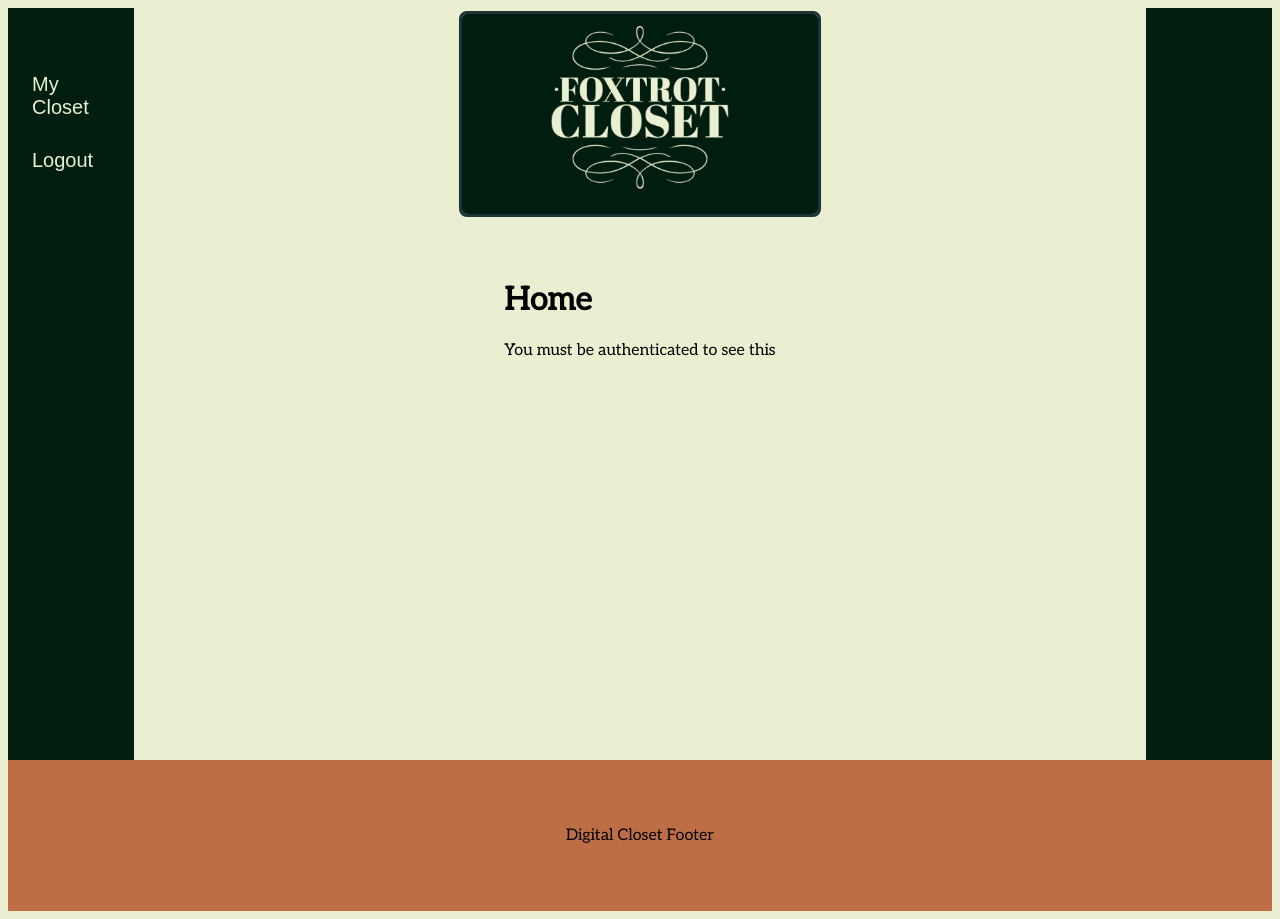
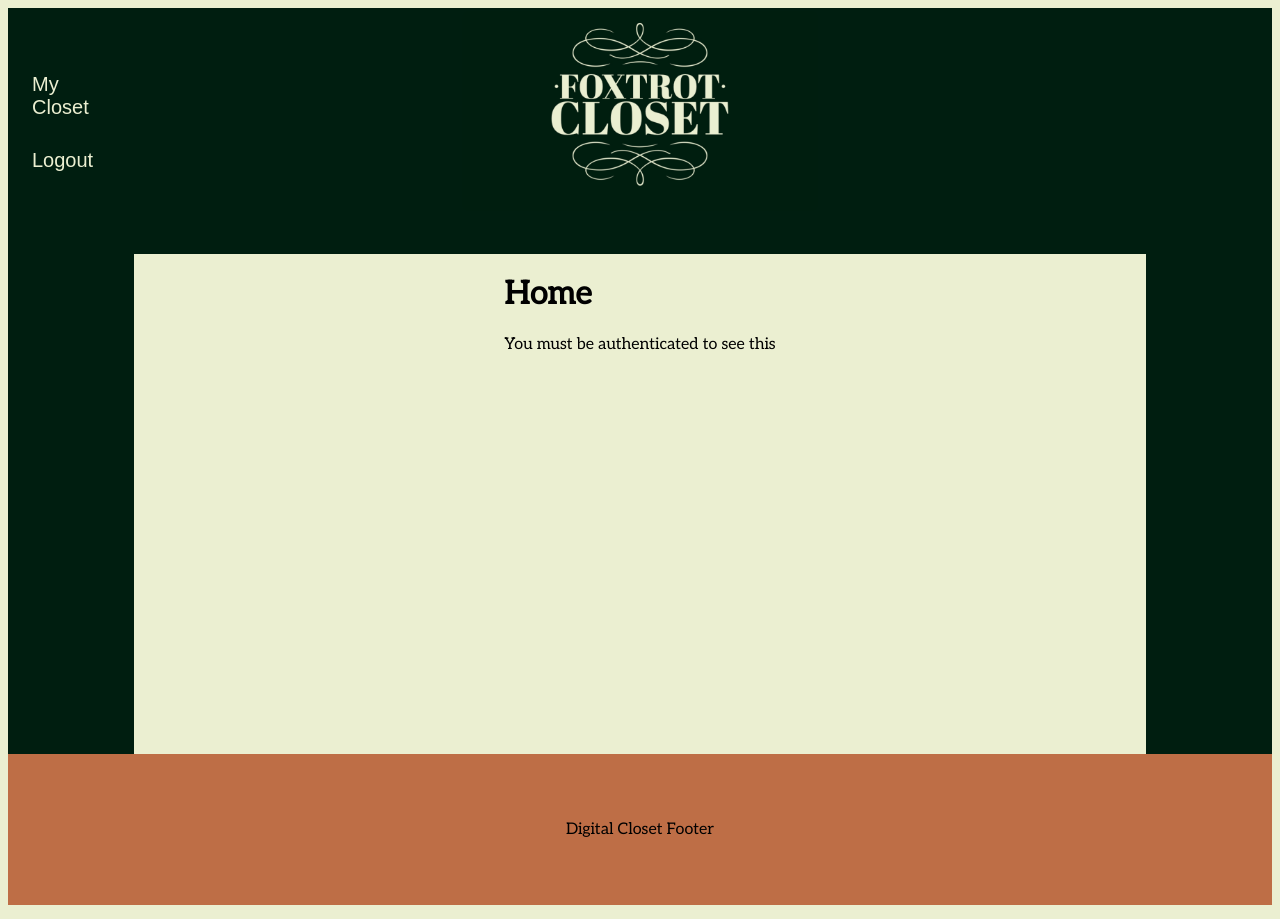
Before and after one commit to egaladna/team-foxtrot-final-capstone-, a Vue app in the folder vue/: page / in a window 1280 px wide. Built offline with nearby package versions, Linux system fonts and the light colour scheme; a web font is replaced by a local one.

Commit message:
done with the CSS for now for real

```diff
--- a/vue/public/closet.css
+++ b/vue/public/closet.css
@@ -2,7 +2,9 @@ body {
     background-color: #ebefd1;
     font-family: "Aleo", sans-serif;
  }
-
+ template > div {
+   display: flex;
+ }
  img {
      min-height: 50px;
      border: solid #1B3536;
--- a/vue/src/App.vue
+++ b/vue/src/App.vue
@@ -47,6 +47,7 @@ export default {
   display: flex;
   justify-content: center;
   padding-bottom: 40px;
+  background-color: #001e10;
 }
 img {
   display: block;
@@ -55,6 +56,7 @@ img {
   max-width: 400px;
   max-height: 200px;
   object-fit: contain;
+  border: none;
 }
 
 #l-nav {
--- a/vue/src/components/ClothesList.vue
+++ b/vue/src/components/ClothesList.vue
@@ -75,7 +75,9 @@ export default {
   justify-content: space-around;
 }
 #closet {
+  padding-top: 5%;
   display: flex;
   flex-direction: column;
+  align-items: center;
 }
 </style>
```
